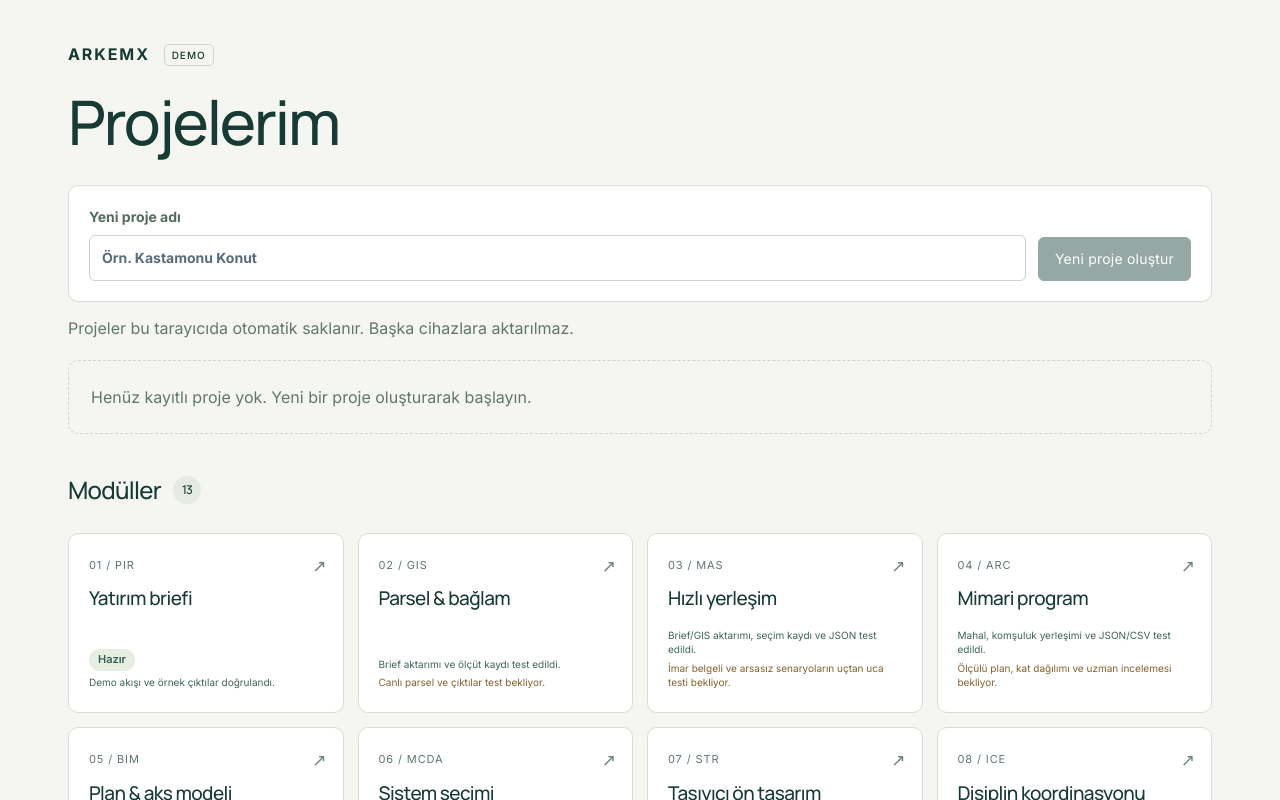
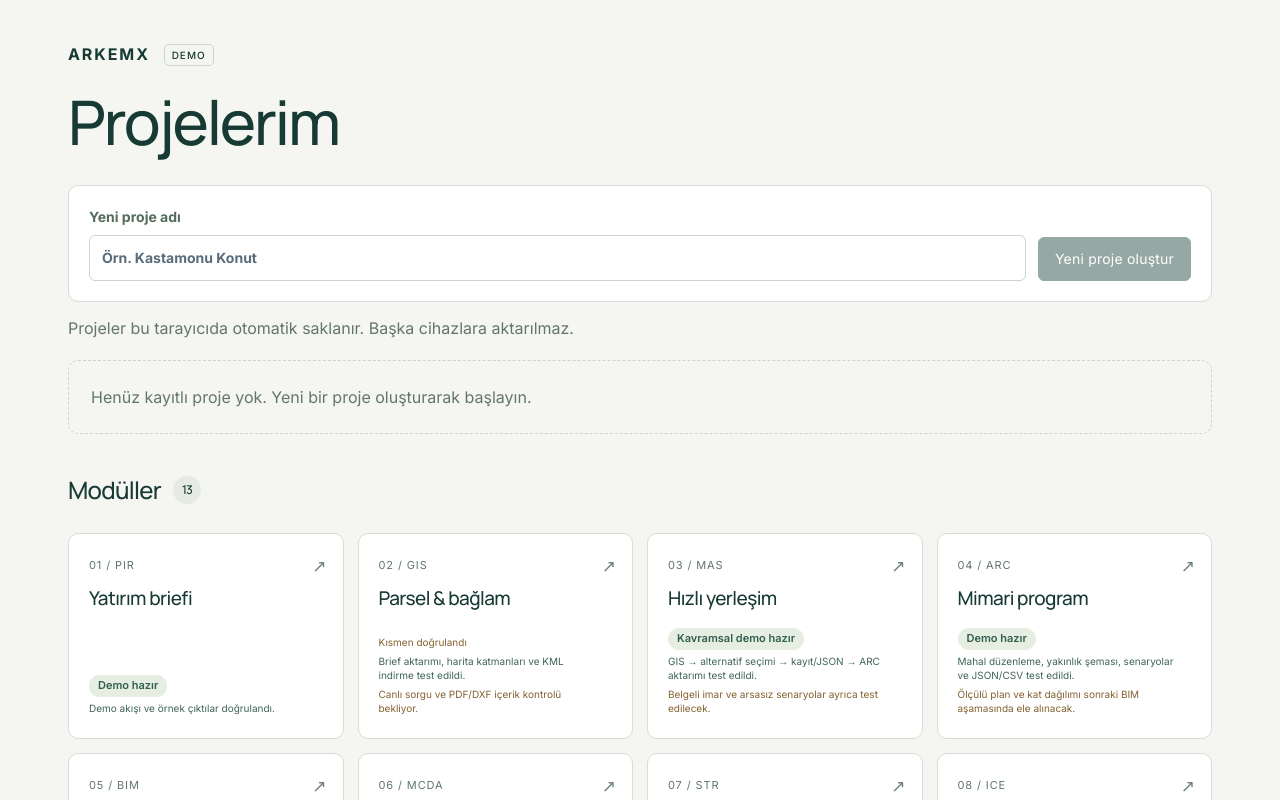
Before and after one commit to BuseIbsiroglu0637/arkemx-core-v1, a Next.js app: page /dijital-proje-merkezi in a window 1280 px wide. Shown: the top 800 px of the page. Built offline with nearby package versions, Linux system fonts and the light colour scheme.

Commit message:
Update verified demo module readiness and record BIM handoff

```diff
--- a/app/components/DemoWorkspace.tsx
+++ b/app/components/DemoWorkspace.tsx
@@ -5,13 +5,13 @@ import { type ReactNode, type FormEvent, useState } from "react";
 import { useProjectKernel } from "./ProjectKernel";
 import { PROJECT_MODULES } from "../lib/project-graph";
 
-// Evidence from the 2026-10-19 entry checks and recorded browser tests.
+// Evidence: docs/DEMO_V177.md; readiness describes the tested demo scope.
 const defaultCheck = { verified: "Sayfa açılıyor.", pending: "İşlev ve çıktı testleri bekliyor." };
-const moduleChecks: Record<string, typeof defaultCheck & { ready?: boolean }> = {
-  GIS: { verified: "Brief aktarımı ve ölçüt kaydı test edildi.", pending: "Canlı parsel ve çıktılar test bekliyor." },
-  MAS: { verified: "Brief/GIS aktarımı, seçim kaydı ve JSON test edildi.", pending: "İmar belgeli ve arsasız senaryoların uçtan uca testi bekliyor." },
-  PIR: { verified: "Demo akışı ve örnek çıktılar doğrulandı.", pending: "", ready: true },
-  ARC: { verified: "Mahal, komşuluk yerleşimi ve JSON/CSV test edildi.", pending: "Ölçülü plan, kat dağılımı ve uzman incelemesi bekliyor." },
+const moduleChecks: Record<string, typeof defaultCheck & { ready?: boolean; label?: string }> = {
+  GIS: { label: "Kısmen doğrulandı", verified: "Brief aktarımı, harita katmanları ve KML indirme test edildi.", pending: "Canlı sorgu ve PDF/DXF içerik kontrolü bekliyor." },
+  MAS: { ready: true, label: "Kavramsal demo hazır", verified: "GIS → alternatif seçimi → kayıt/JSON → ARC aktarımı test edildi.", pending: "Belgeli imar ve arsasız senaryolar ayrıca test edilecek." },
+  PIR: { verified: "Demo akışı ve örnek çıktılar doğrulandı.", pending: "", ready: true, label: "Demo hazır" },
+  ARC: { ready: true, label: "Demo hazır", verified: "Mahal düzenleme, yakınlık şeması, senaryolar ve JSON/CSV test edildi.", pending: "Ölçülü plan ve kat dağılımı sonraki BIM aşamasında ele alınacak." },
   BEP: { verified: "Seçim ve sonuç güncellemesi çalışıyor.", pending: "JSON çıktısı test bekliyor." },
   LCA: { verified: "Karbon paneli açılıyor.", pending: "Hesap ve çıktılar test bekliyor." },
 };
@@ -54,8 +54,8 @@ export function DemoWorkspace() {
     </section>
     <h2 className="demo-modules-title">Modüller <span>13</span></h2>
     <nav className="demo-module-grid" aria-label="Proje modülleri">{PROJECT_MODULES.map((module, index) => {
-      const check: typeof defaultCheck & { ready?: boolean } = moduleChecks[module.code] ?? defaultCheck;
-      return <Link key={module.id} href={module.route} aria-label={`${module.code} — ${module.label}`} aria-describedby={`check-${module.code}`}><span className="demo-module-code">{String(index + 1).padStart(2, "0")} / {module.code}</span><h2>{module.label}</h2><small className="demo-module-check" id={`check-${module.code}`} title="Son kontrol: 19 Ekim 2026">{check.ready && <span className="demo-check-ready">Hazır</span>}<span className="demo-check-verified">{check.verified}</span>{check.pending && <span className="demo-check-pending">{check.pending}</span>}</small><span className="demo-module-arrow" aria-hidden="true">↗</span></Link>;
+      const check: typeof defaultCheck & { ready?: boolean; label?: string } = moduleChecks[module.code] ?? defaultCheck;
+      return <Link key={module.id} href={module.route} aria-label={`${module.code} — ${module.label}`} aria-describedby={`check-${module.code}`}><span className="demo-module-code">{String(index + 1).padStart(2, "0")} / {module.code}</span><h2>{module.label}</h2><small className="demo-module-check" id={`check-${module.code}`} title="Durum güncellemesi: 20 Ekim 2026">{check.label && <span className={check.ready ? "demo-check-ready" : "demo-check-pending"}>{check.label}</span>}<span className="demo-check-verified">{check.verified}</span>{check.pending && <span className="demo-check-pending">{check.pending}</span>}</small><span className="demo-module-arrow" aria-hidden="true">↗</span></Link>;
     })}</nav>
   </section>;
 }
```
Also changed, not shown: 1 other file (tests, documents, lock files or other folders).
